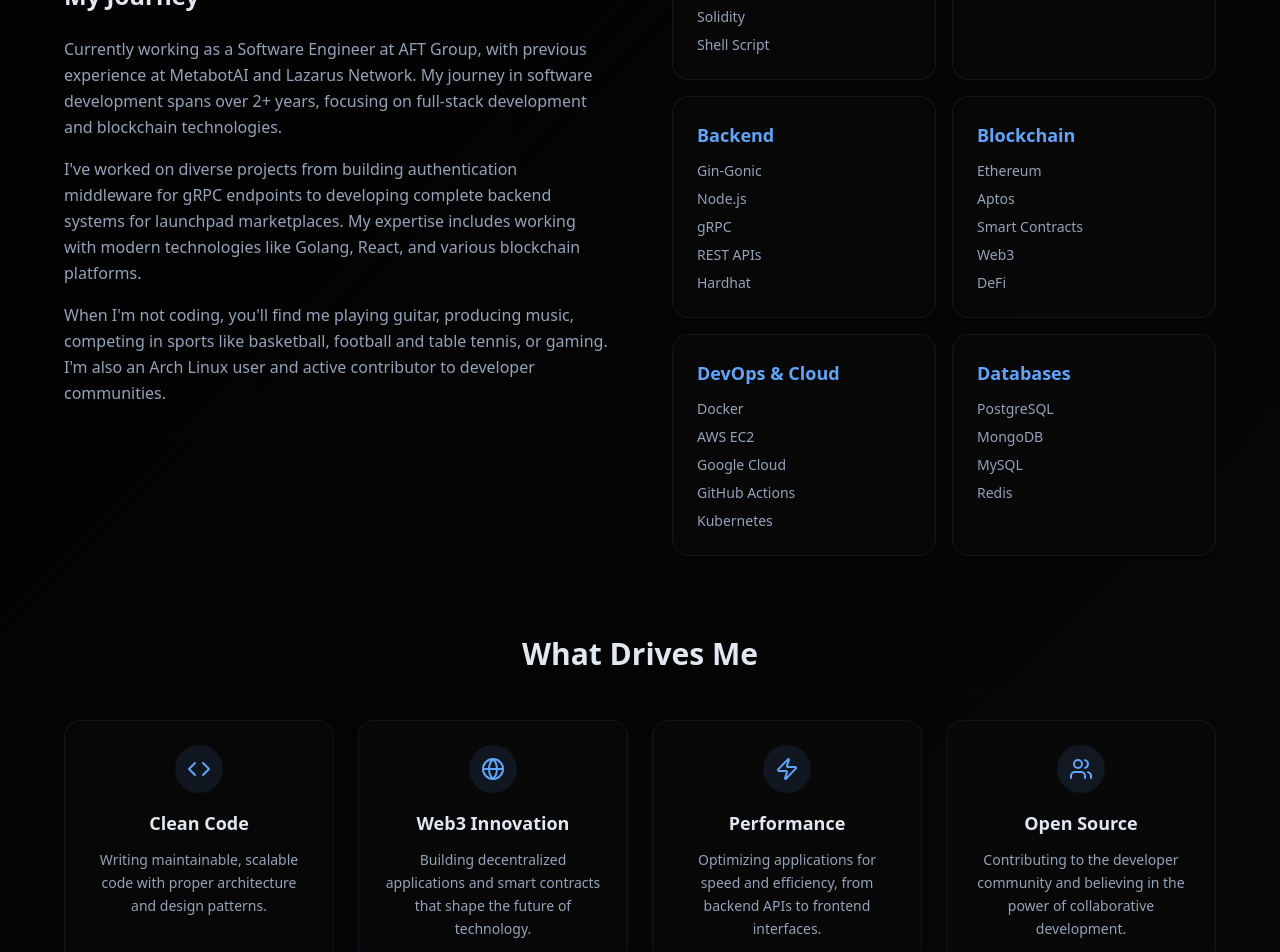
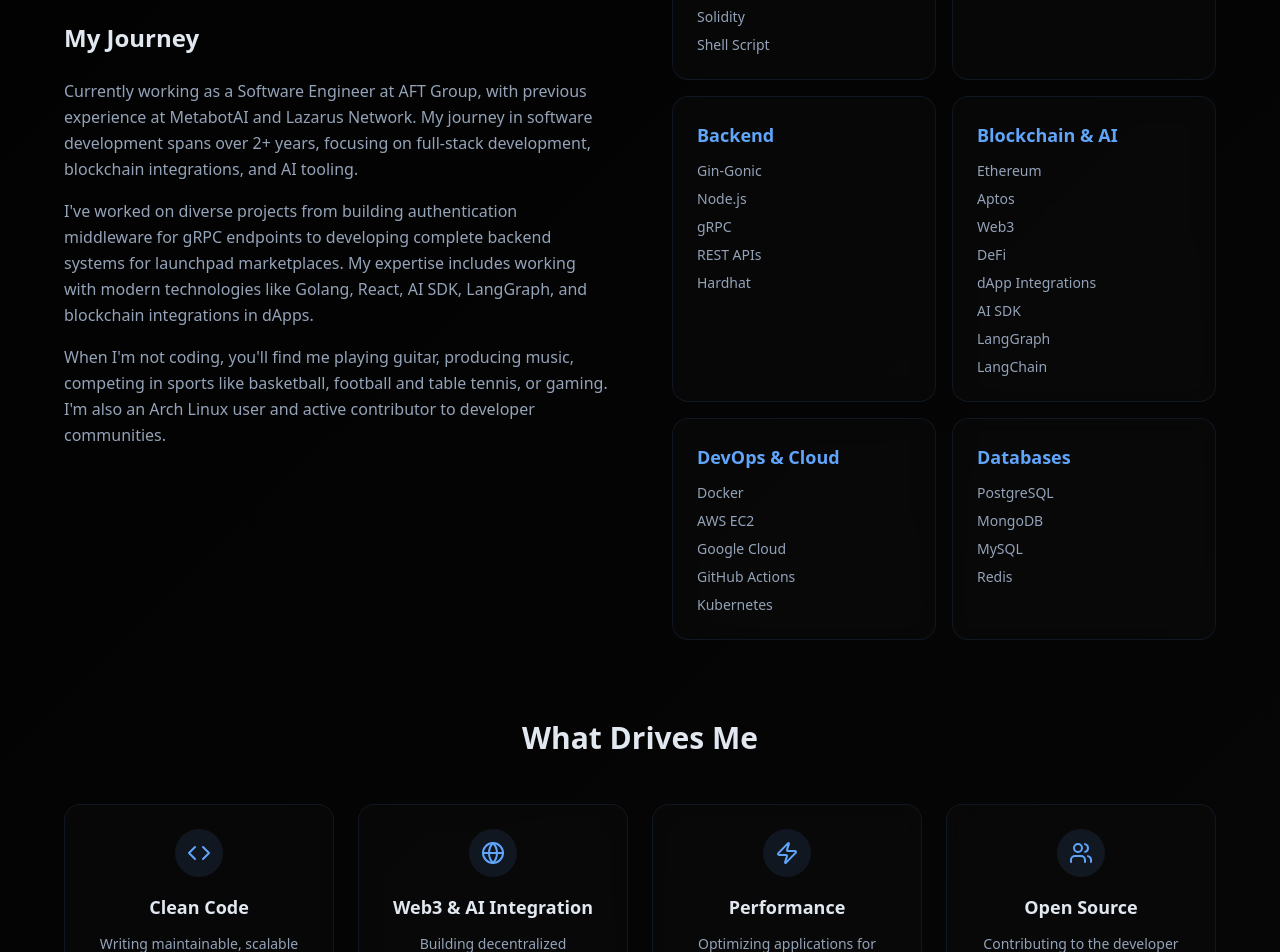
Before and after one commit to inciner8r/portfolio_new, a Next.js app: page / in a window 1280 px wide. Shown: the part 1340-2292 px from the top of the page. Built offline with nearby package versions, Linux system fonts and the light colour scheme.

Commit message:
Refactor: Integrate AI and update blockchain descriptions
Co-authored-by: punarvadon01 <punarvadon01@gmail.com>

```diff
--- a/app/components/About.tsx
+++ b/app/components/About.tsx
@@ -34,8 +34,8 @@ const About = () => {
       items: ["Gin-Gonic", "Node.js", "gRPC", "REST APIs", "Hardhat"],
     },
     {
-      category: "Blockchain",
-      items: ["Ethereum", "Aptos", "Smart Contracts", "Web3", "DeFi"],
+      category: "Blockchain & AI",
+      items: ["Ethereum", "Aptos", "Web3", "DeFi", "dApp Integrations", "AI SDK", "LangGraph", "LangChain"],
     },
     {
       category: "DevOps & Cloud",
@@ -62,9 +62,9 @@ const About = () => {
     },
     {
       icon: Globe,
-      title: "Web3 Innovation",
+      title: "Web3 & AI Integration",
       description:
-        "Building decentralized applications and smart contracts that shape the future of technology.",
+        "Building decentralized applications with blockchain integrations and AI-powered features that shape the future of technology.",
     },
     {
       icon: Zap,
@@ -104,7 +104,7 @@ const About = () => {
             I'm a passionate software engineer who thrives on building
             cutting-edge applications and contributing to open-source projects.
             My journey began with traditional web development and evolved into
-            blockchain and decentralized technologies.
+            blockchain integrations and AI-powered applications.
           </p>
         </motion.div>
 
@@ -123,14 +123,14 @@ const About = () => {
                 Currently working as a Software Engineer at AFT Group, with
                 previous experience at MetabotAI and Lazarus Network. My journey
                 in software development spans over 2+ years, focusing on
-                full-stack development and blockchain technologies.
+                full-stack development, blockchain integrations, and AI tooling.
               </p>
               <p>
                 I've worked on diverse projects from building authentication
                 middleware for gRPC endpoints to developing complete backend
                 systems for launchpad marketplaces. My expertise includes
-                working with modern technologies like Golang, React, and various
-                blockchain platforms.
+                working with modern technologies like Golang, React, AI SDK,
+                LangGraph, and blockchain integrations in dApps.
               </p>
               <p>
                 When I'm not coding, you'll find me playing guitar, producing
--- a/app/components/Experience.tsx
+++ b/app/components/Experience.tsx
@@ -12,16 +12,17 @@ const Experience = () => {
       location: 'Remote',
       duration: 'Dec 2024 - Present',
       type: 'Full-time',
-      description: 'Working on multi-tenant, multi-domain frontend applications with Next.js and Python backend. Focusing on storefront development, API optimization, webhook management, and solving scaling issues for high-traffic applications.',
+      description: 'Working on multi-tenant, multi-domain frontend applications with Next.js and Python backend. Focusing on storefront development, API optimization, webhook management, AI tooling integration, and solving scaling issues for high-traffic applications.',
       achievements: [
         'Developed multi-tenant, multi-domain frontend storefront using Next.js',
         'Built and optimized Python backend APIs and webhooks for better performance',
+        'Integrated AI tooling using AI SDK, LangGraph, and LangChain for enhanced functionality',
         'Solved critical scaling issues for high-traffic applications',
         'Optimized Sun Motors site cron jobs handling >1.5 lakh vehicle records',
         'Implemented ML-based recommendation system for enhanced user experience',
         'Managed cloud infrastructure on AWS and Hetzner/Coolify platforms'
       ],
-      technologies: ['Next.js', 'Python', 'AWS', 'Hetzner', 'Coolify', 'Machine Learning', 'Multi-tenant Architecture'],
+      technologies: ['Next.js', 'Python', 'AI SDK', 'LangGraph', 'LangChain', 'AWS', 'Hetzner', 'Coolify', 'Machine Learning', 'Multi-tenant Architecture'],
       website: '#',
       projects: [
         {
@@ -76,17 +77,18 @@ const Experience = () => {
       company: 'Lazarus Network',
       position: 'Developer Intern → Full Stack Developer',
       location: 'Remote',
-      duration: 'Apr 2023 - Present',
+      duration: 'Apr 2023 - May 2024',
       type: 'Full-time',
-      description: 'Started as Developer Intern and promoted to Full Stack Developer. Responsible for backend development in Golang and Node.js, frontend with NextJS and ReactJS, and managing cloud infrastructure.',
+      description: 'Started as Developer Intern and promoted to Full Stack Developer. Responsible for backend development in Golang and Node.js, frontend with NextJS and ReactJS, blockchain integrations in dApps, and managing cloud infrastructure.',
       achievements: [
         'Promoted from intern to full-time developer within the organization',
         'Built Erebrus: Authentication middleware for gRPC endpoints with central gateway',
         'Developed Sotreus: VPN+Firewall deployment with Ethereum/Aptos wallet auth',
-        'Created Myriadflow: Complete backend for launchpad/marketplace with smart contracts',
-        'Built Airbot: Discord bot with Midjourney, DALLE2, and ChatGPT integration'
+        'Created Myriadflow: Complete backend for launchpad/marketplace with blockchain integrations',
+        'Built Airbot: Discord bot with Midjourney, DALLE2, and ChatGPT integration',
+        'Worked on blockchain integrations in dApps rather than direct smart contract development'
       ],
-      technologies: ['Golang', 'Node.js', 'NextJS', 'ReactJS', 'AWS EC2', 'Google Cloud', 'Docker', 'GitHub Actions', 'gRPC', 'libp2p', 'Stripe'],
+      technologies: ['Golang', 'Node.js', 'NextJS', 'ReactJS', 'AWS EC2', 'Google Cloud', 'Docker', 'GitHub Actions', 'gRPC', 'libp2p', 'Stripe', 'Web3', 'Blockchain Integrations'],
       website: '#',
       projects: [
         {
@@ -99,7 +101,7 @@ const Experience = () => {
         },
         {
           name: 'Myriadflow',
-          description: 'Complete backend for launchpad/marketplace, smart contract deployments, subgraph deployment'
+          description: 'Complete backend for launchpad/marketplace with blockchain integrations and dApp connectivity'
         },
         {
           name: 'Airbot',
```
